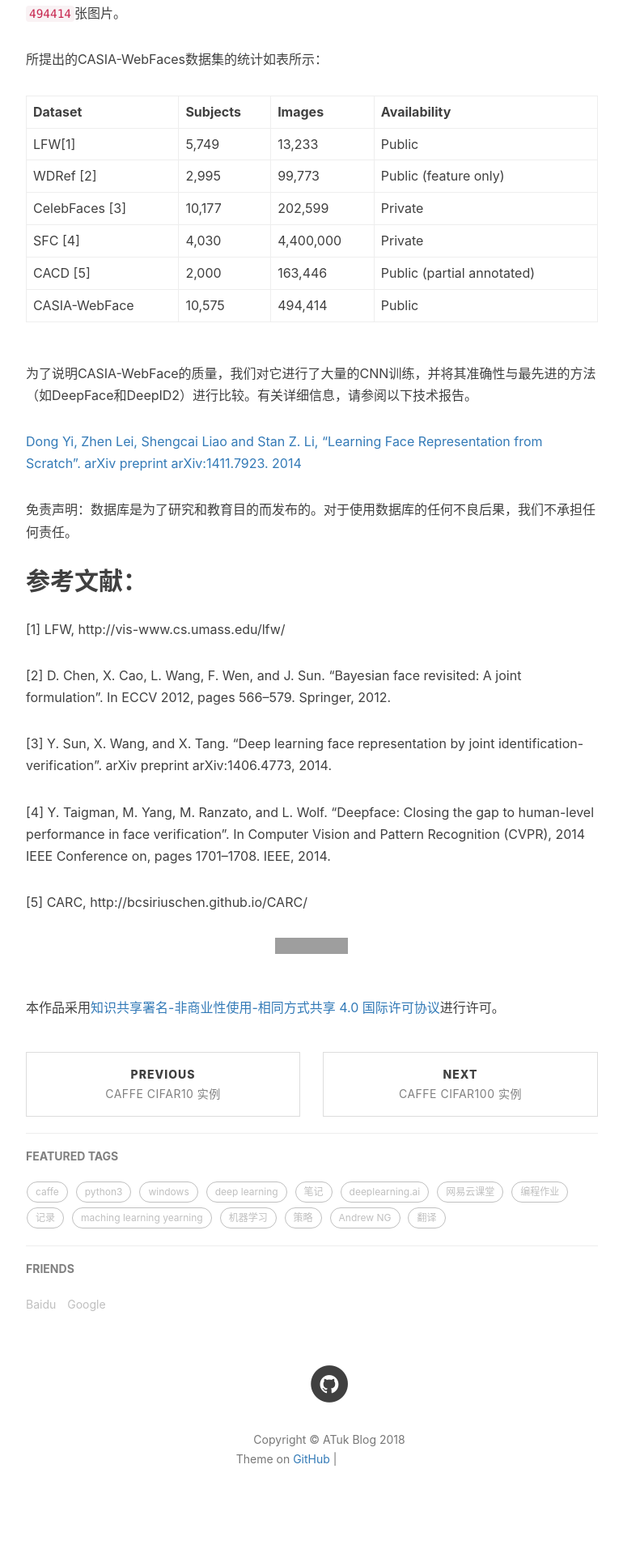
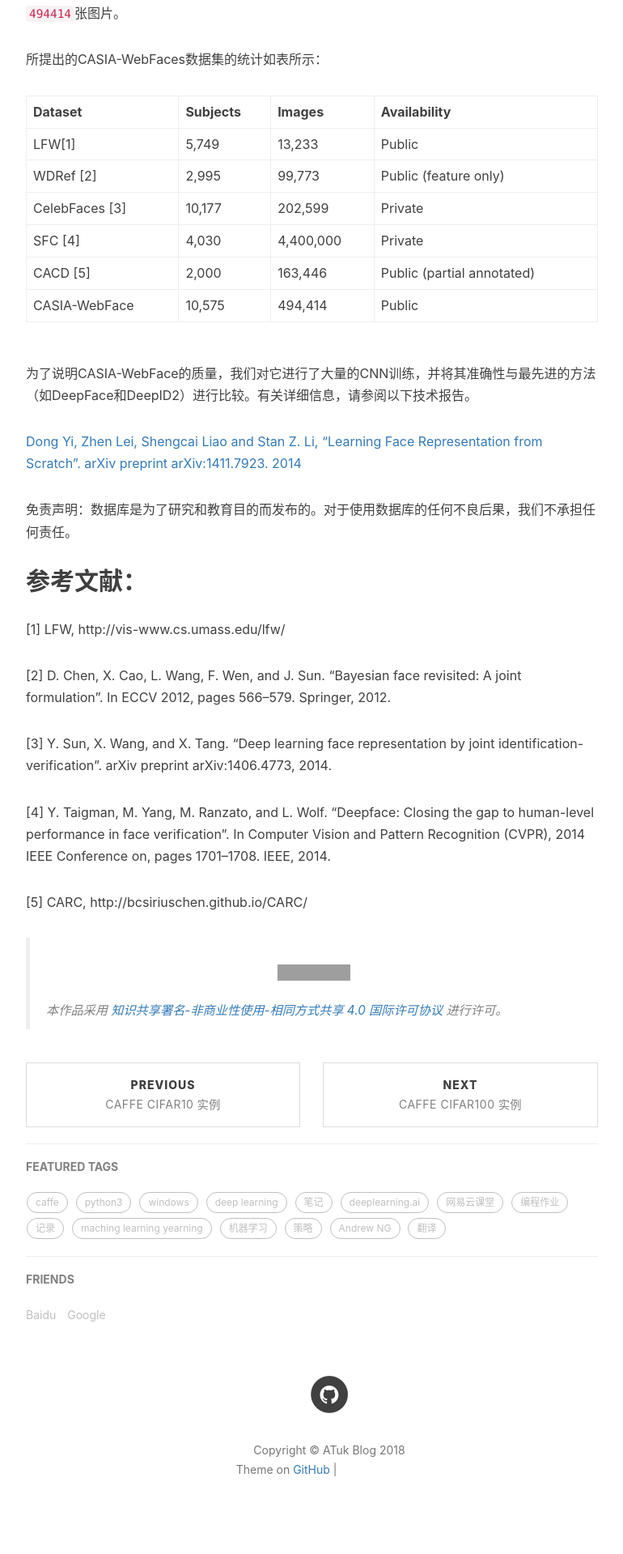
Before and after one commit to AlbertHG/alberthg.github.io, a Jekyll site: the page built from _posts/2018-04-16-CASIA-WebFace-简介.md, in a window 1280 px wide. Shown: the part 897-2816 px from the top of the page at 81% size, without its empty margins (233-1003 px from the left). Built offline with Jekyll 4.4.1, drawn with Linux system fonts in a browser that asks for light colours; nearby versions of some CDN libraries; comment, search, counter and statistics services are not loaded; grey boxes are pictures that could not be loaded.

Commit message:
update license

```diff
--- a/_layouts/post.html
+++ b/_layouts/post.html
@@ -70,7 +70,16 @@
 
 				{{ content }}
 
-                <a rel="license" href="http://creativecommons.org/licenses/by-nc-sa/4.0/"><img alt="知识共享许可协议" style="border-width:0" src="https://i.creativecommons.org/l/by-nc-sa/4.0/88x31.png" /></a><br />本作品采用<a rel="license" href="http://creativecommons.org/licenses/by-nc-sa/4.0/">知识共享署名-非商业性使用-相同方式共享 4.0 国际许可协议</a>进行许可。
+
+                <blockquote>
+                    <a rel="license" href="http://creativecommons.org/licenses/by-nc-sa/4.0/">
+                        <img alt="知识共享许可协议" style="border-width:0" src="https://i.creativecommons.org/l/by-nc-sa/4.0/88x31.png" />
+                    </a>
+                    本作品采用
+                    <a rel="license" href="http://creativecommons.org/licenses/by-nc-sa/4.0/">
+                        知识共享署名-非商业性使用-相同方式共享 4.0 国际许可协议
+                    </a>进行许可。
+                </blockquote>
 
                 <hr style="visibility: hidden;">
 
```
